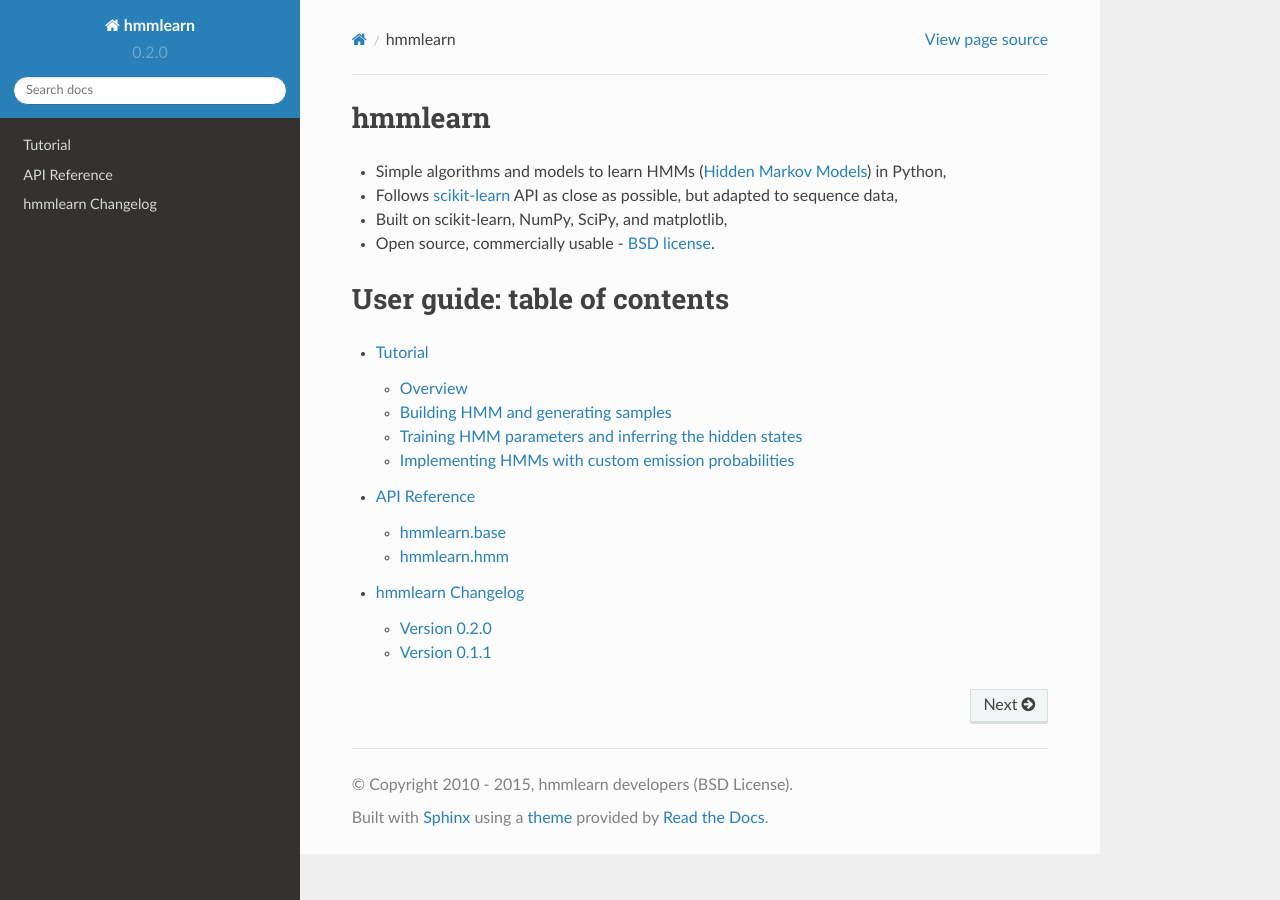
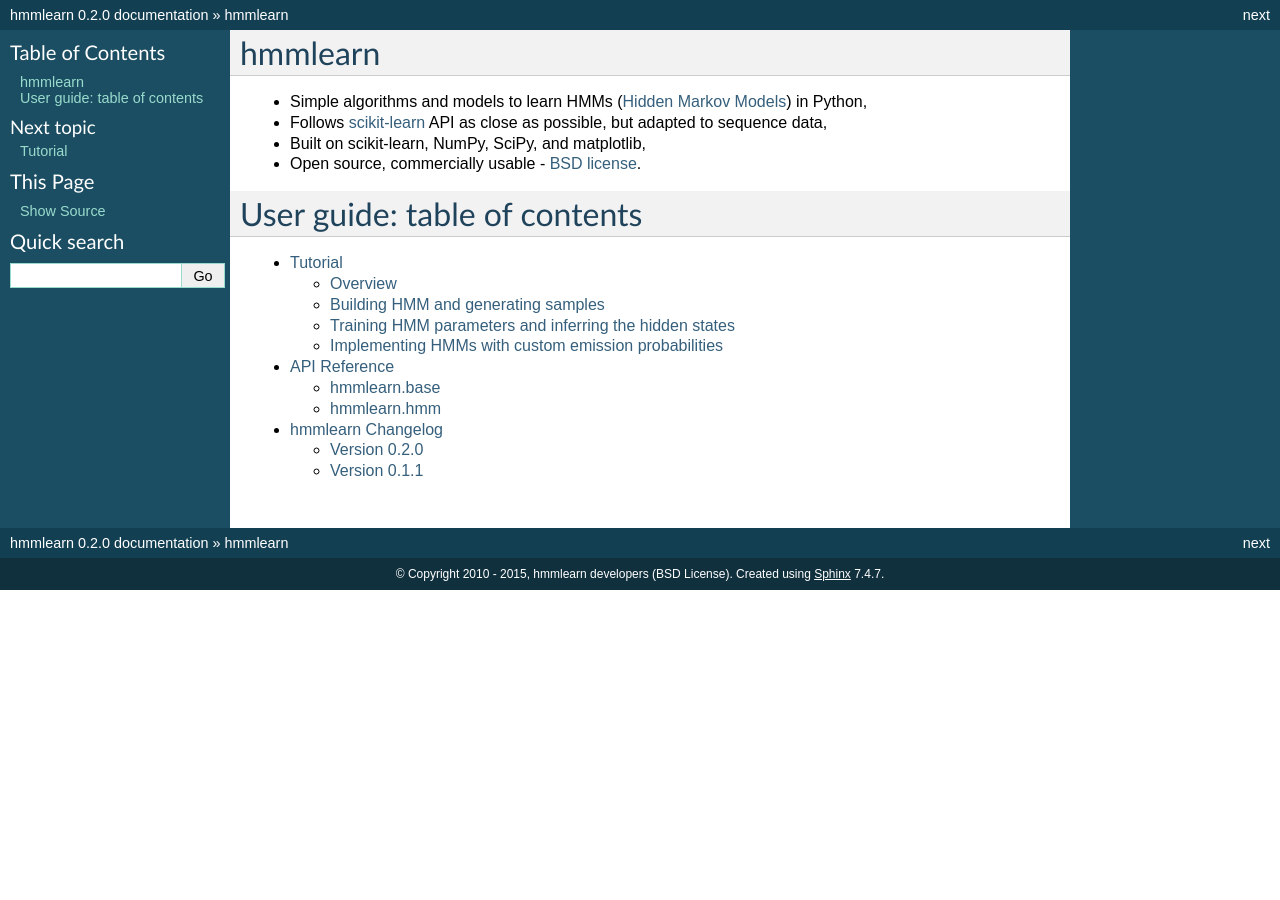
Before and after one commit to hmmlearn/hmmlearn, a Sphinx documentation site: the page built from doc/index.rst, in a window 1280 px wide. Built offline with Sphinx 7.4.7, drawn with Linux system fonts in a browser that asks for light colours; pages that are not in the unit, such as notebooks, are missing from menus.

Commit message:
DOC just use ``classic`` theme always

```diff
--- a/doc/conf.py
+++ b/doc/conf.py
@@ -141,16 +141,6 @@
 
 ## Read the docs style:
 html_theme = 'classic'
-if os.environ.get('READTHEDOCS') != 'True':
-    try:
-        import sphinx_rtd_theme
-    except ImportError:
-        pass  # assume we have sphinx >= 1.3
-    else:
-        html_theme_path = [sphinx_rtd_theme.get_html_theme_path()]
-    html_theme = 'sphinx_rtd_theme'
-def setup(app):
-    app.add_stylesheet("fix_rtd.css")
 
 # Theme options are theme-specific and customize the look and feel of a theme
 # further.  For a list of options available for each theme, see the
```
